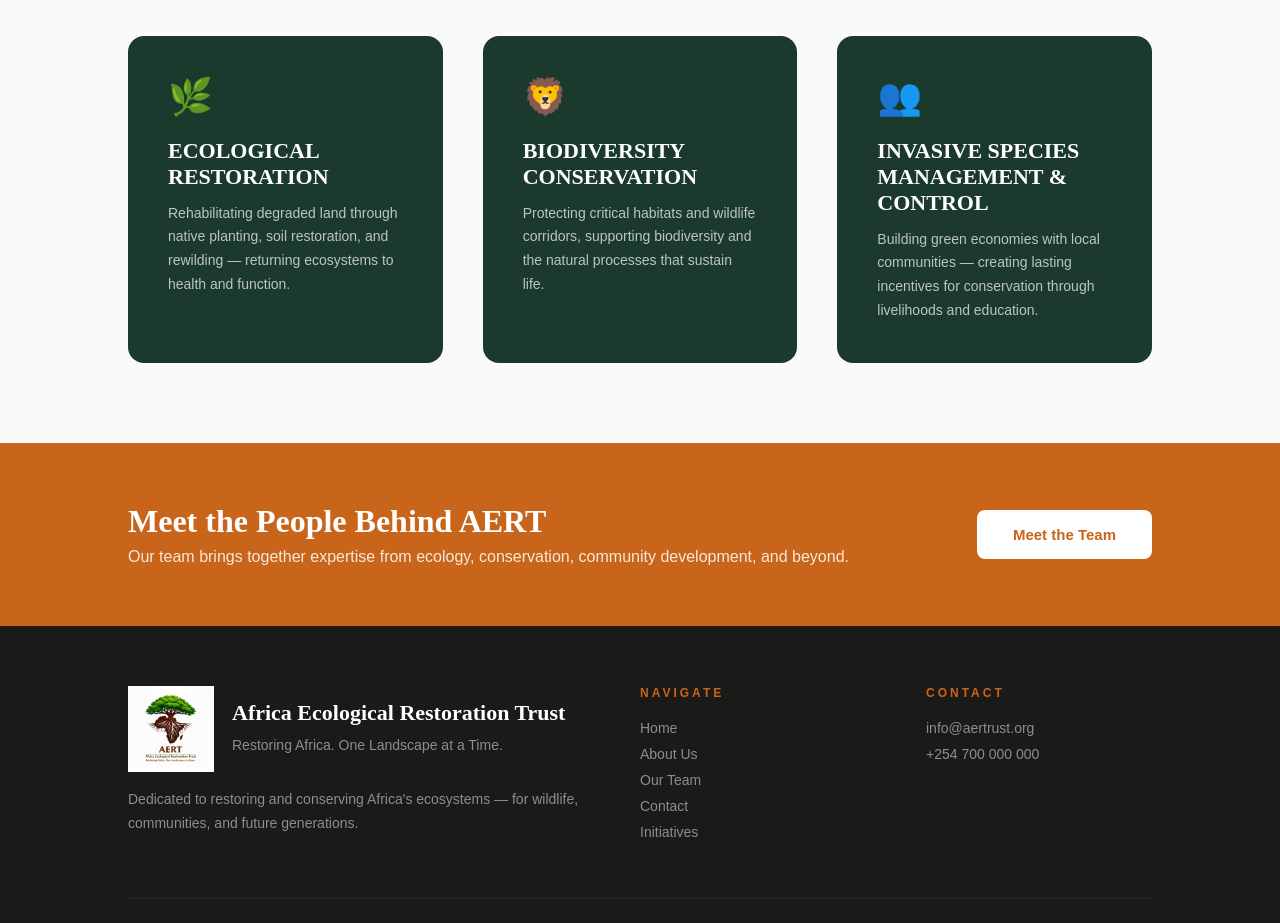
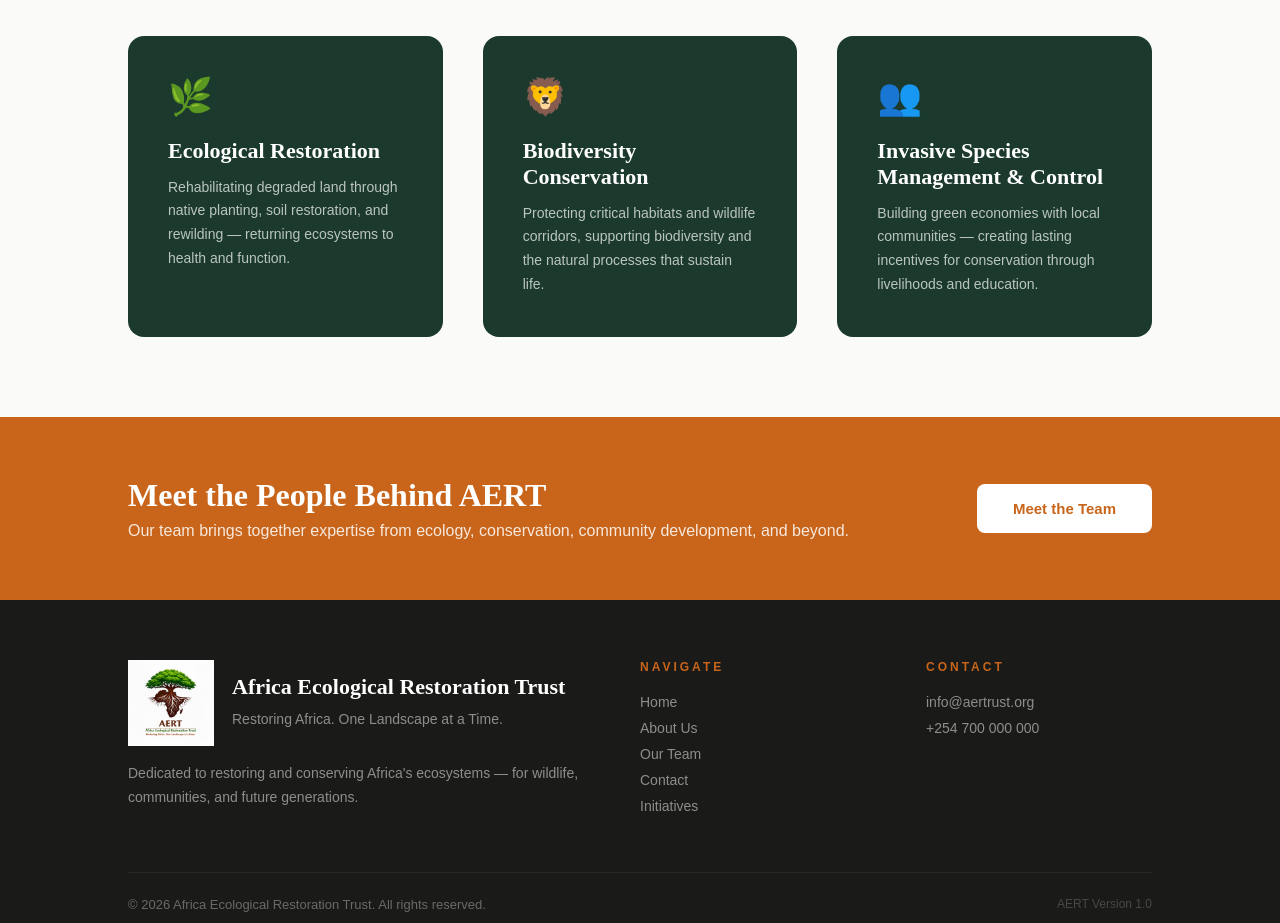
Before and after one commit to Ob55/IzhooWebsite, a React (Vite) app: page /about in a window 1280 px wide. Shown: the part 1980-2903 px from the top of the page. Built offline with nearby package versions, Linux system fonts and the light colour scheme.

Commit message:
Change focus area headers to Title Case (small letters) as requested

```diff
--- a/src/pages/About.jsx
+++ b/src/pages/About.jsx
@@ -72,17 +72,17 @@ const About = () => {
         <div className="three-col">
           <div className="focus-card reveal reveal-delay-1">
             <div className="focus-icon">🌿</div>
-            <h3>ECOLOGICAL RESTORATION</h3>
+            <h3>Ecological Restoration</h3>
             <p>Rehabilitating degraded land through native planting, soil restoration, and rewilding — returning ecosystems to health and function.</p>
           </div>
           <div className="focus-card reveal reveal-delay-2">
             <div className="focus-icon">🦁</div>
-            <h3>BIODIVERSITY CONSERVATION</h3>
+            <h3>Biodiversity Conservation</h3>
             <p>Protecting critical habitats and wildlife corridors, supporting biodiversity and the natural processes that sustain life.</p>
           </div>
           <div className="focus-card reveal reveal-delay-3">
             <div className="focus-icon">👥</div>
-            <h3>INVASIVE SPECIES MANAGEMENT & CONTROL</h3>
+            <h3>Invasive Species Management & Control</h3>
             <p>Building green economies with local communities — creating lasting incentives for conservation through livelihoods and education.</p>
           </div>
         </div>
```
